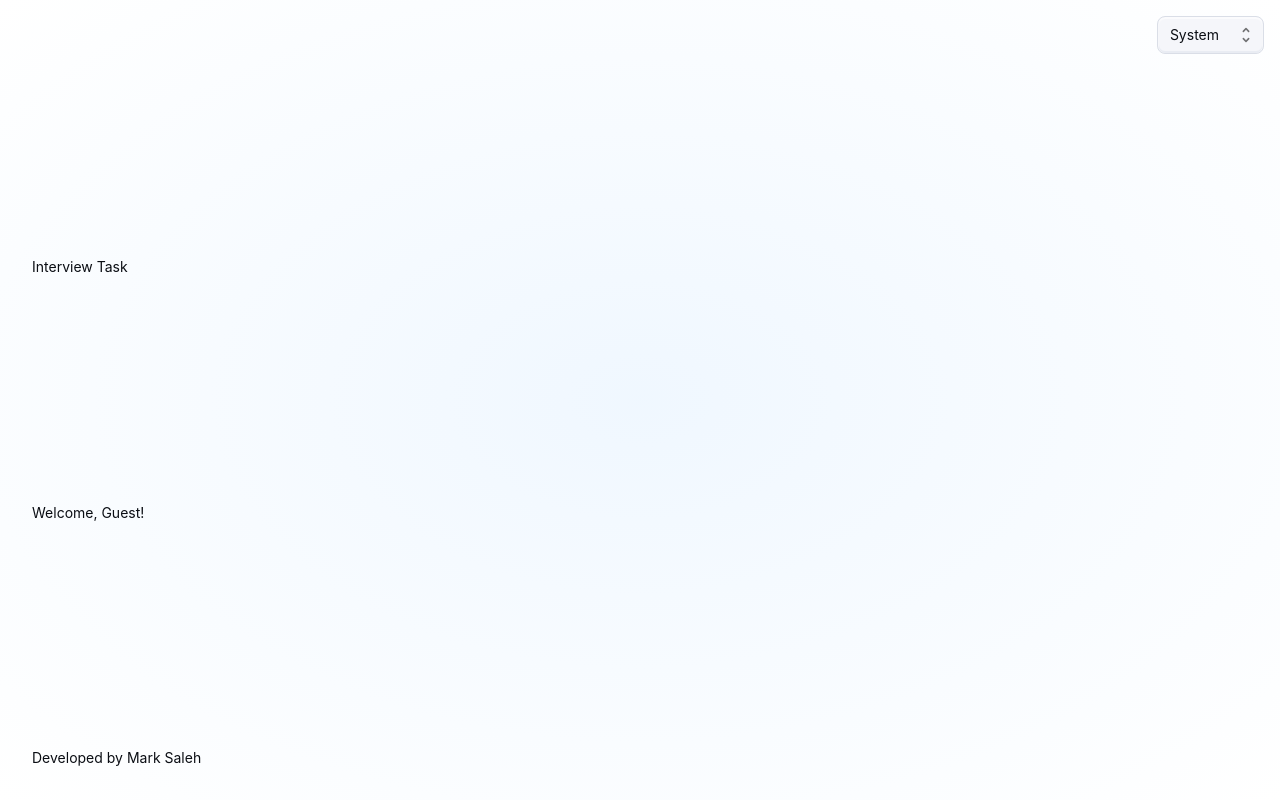
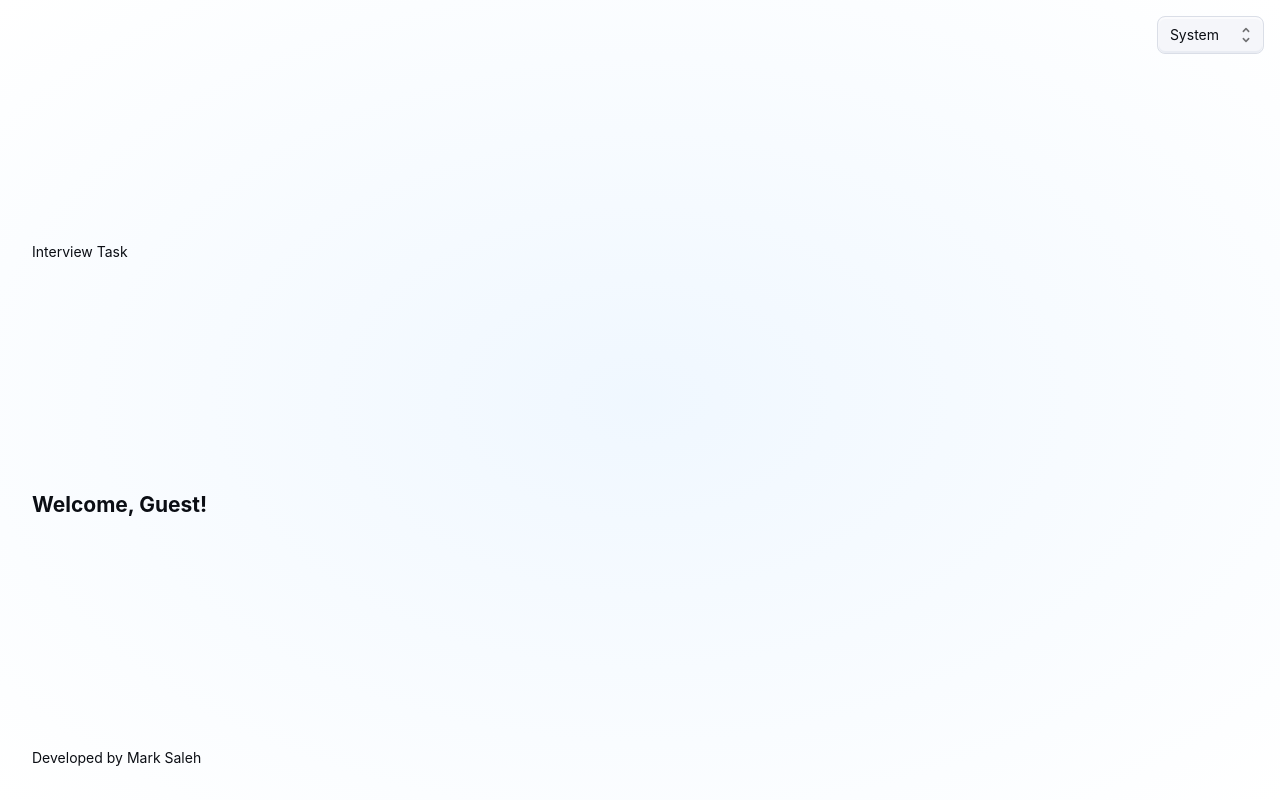
Before and after one commit to Mark-S2004/To-Do-list-App-Interview-Task, a React (Vite) app in the folder client/: page /auth in a window 1280 px wide. Built offline with nearby package versions, Linux system fonts and the light colour scheme.

Commit message:
💄 style: improve ui look

```diff
--- a/client/src/layouts/AuthLayout.tsx
+++ b/client/src/layouts/AuthLayout.tsx
@@ -4,7 +4,7 @@ import { Outlet } from "react-router"
 const AuthLayout = () => {
   return (
     <>
-      Welcome, Guest!
+      <h2>Welcome, Guest!</h2>
       <Outlet />
     </>
   )
--- a/client/src/pages/ErrorPage.tsx
+++ b/client/src/pages/ErrorPage.tsx
@@ -23,7 +23,10 @@ const ErrorPage: React.FC = () => {
   const goBack = () => navigate(-1) // Navigate back in history
 
   return (
-    <div className="flex items-center justify-center h-screen text-2xl bg-gray-100">
+    <div
+      className="flex items-center justify-center h-screen text-2xl bg-gray-100"
+      style={{ flexGrow: 1 }}
+    >
       <motion.div
         className="text-center"
         variants={containerVariants}
--- a/client/src/routes/ProtectedRoutes.tsx
+++ b/client/src/routes/ProtectedRoutes.tsx
@@ -7,9 +7,9 @@ const ProtectedRoutes = () => {
   if (!token) return <Navigate to="/auth/login" replace />
 
   return (
-    <div>
+    <>
       <Outlet />
-    </div>
+    </>
   )
 }
 
```
